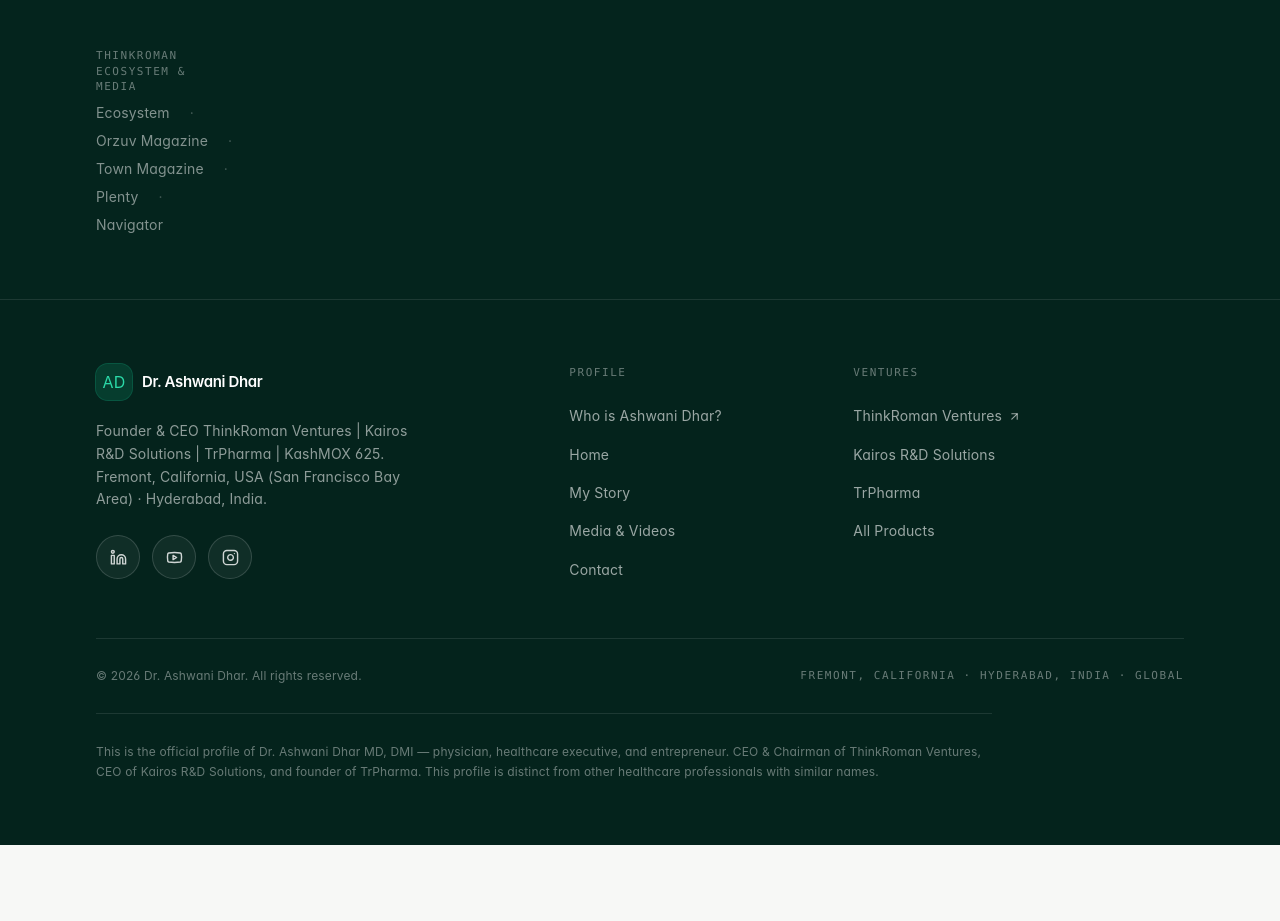
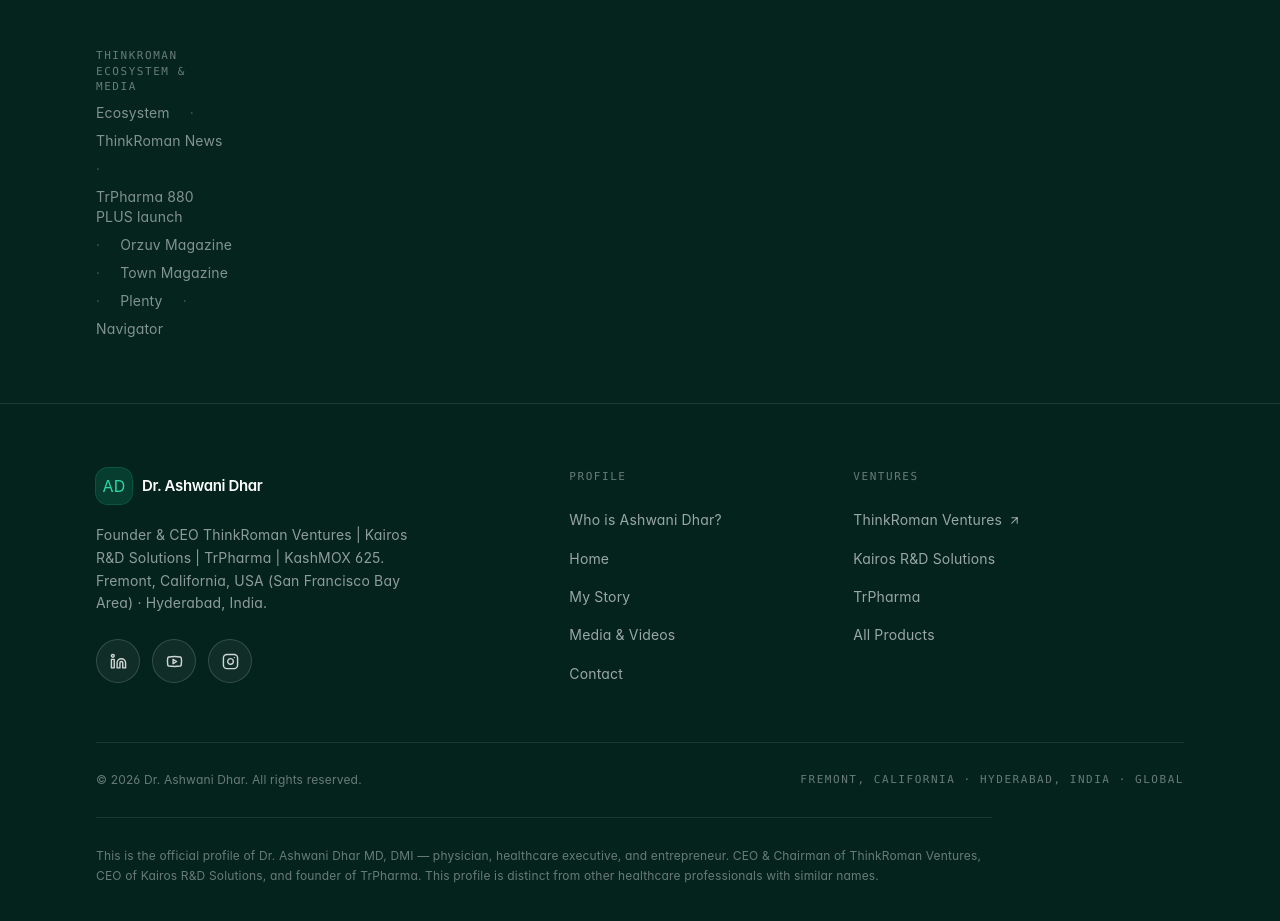
Before and after one commit to thinkRoman/about-dr-ashwani-dhar-, a Next.js app: page /ashwani-dhar in a window 1280 px wide. Shown: the part 4300-5221 px from the top of the page. Before the commit the page ends 5145 px from the top, so only its background shows below. Built offline with nearby package versions, Linux system fonts and the light colour scheme.

Commit message:
Cross-link ThinkRoman News and TrPharma 880 PLUS launch from hub page

```diff
--- a/app/ashwani-dhar/page.tsx
+++ b/app/ashwani-dhar/page.tsx
@@ -367,6 +367,10 @@ export default function AshwaniDharHub() {
                 <span className="eyebrow text-white/40">ThinkRoman ecosystem &amp; media</span>
                 <Link href={LINKS.ecosystem} target="_blank" rel="noopener noreferrer" className="transition-colors hover:text-signal-bright">Ecosystem</Link>
                 <span className="text-white/25">·</span>
+                <Link href={LINKS.thinkRomanNews} target="_blank" rel="noopener noreferrer" className="transition-colors hover:text-signal-bright">ThinkRoman News</Link>
+                <span className="text-white/25">·</span>
+                <Link href={LINKS.trpharma880PlusRelease} target="_blank" rel="noopener noreferrer" className="transition-colors hover:text-signal-bright">TrPharma 880 PLUS launch</Link>
+                <span className="text-white/25">·</span>
                 <Link href={LINKS.orzuvMagazine} target="_blank" rel="noopener noreferrer" className="transition-colors hover:text-signal-bright">Orzuv Magazine</Link>
                 <span className="text-white/25">·</span>
                 <Link href={LINKS.townMagazine} target="_blank" rel="noopener noreferrer" className="transition-colors hover:text-signal-bright">Town Magazine</Link>
--- a/lib/seo.ts
+++ b/lib/seo.ts
@@ -60,6 +60,9 @@ export const LINKS = {
   openaccess: "https://openaccess.thinkroman.com",
   orzuvMagazine: "https://orzuv.thinkroman.com",
   townMagazine: "https://town.thinkroman.com",
+  thinkRomanNews: "https://news.thinkroman.com",
+  trpharma880PlusRelease:
+    "https://news.thinkroman.com/press/trpharma-880-plus",
 }
 
 export const canonical = (path = "/") => `${BASE_URL}${path}`
```
